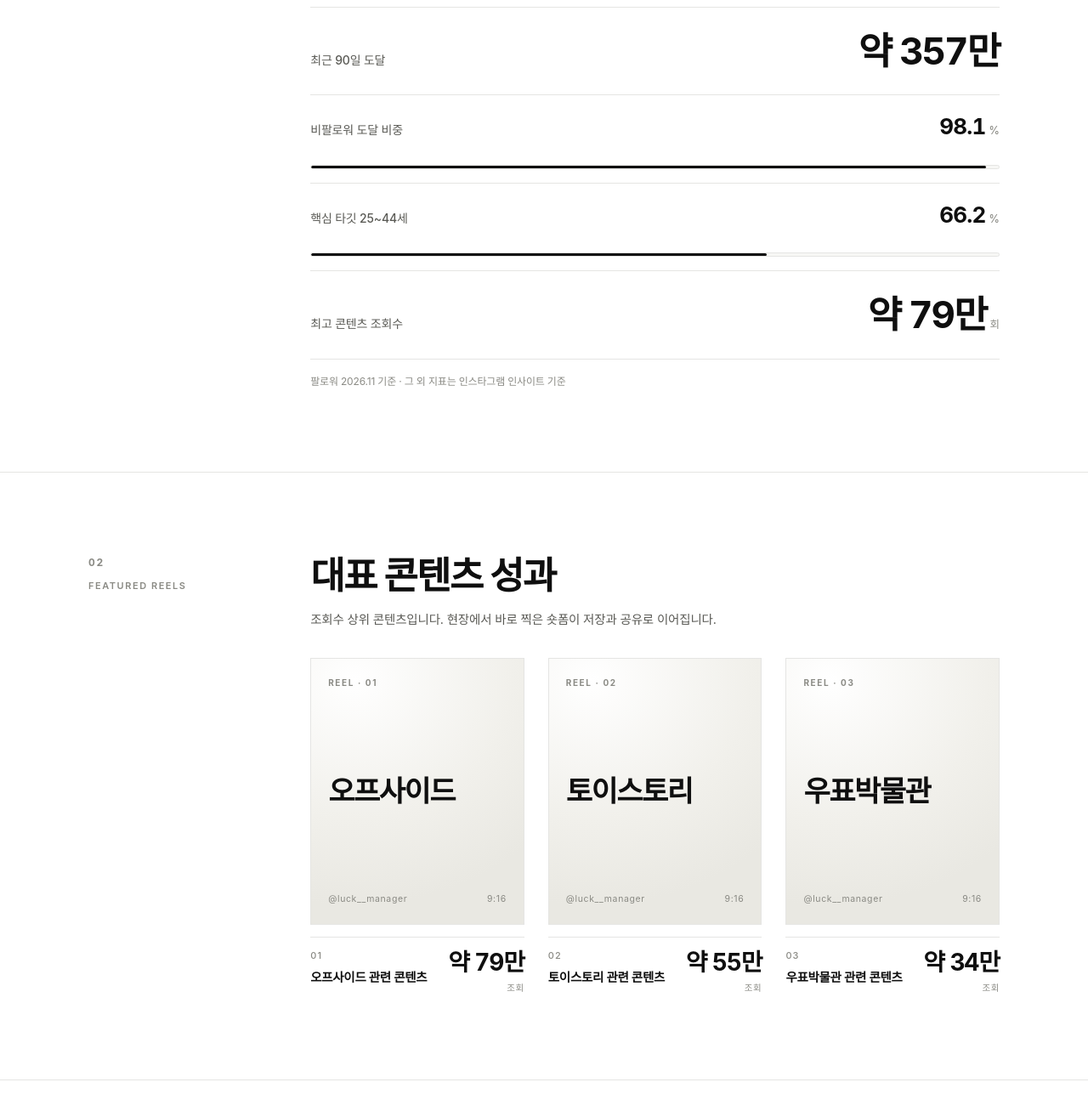
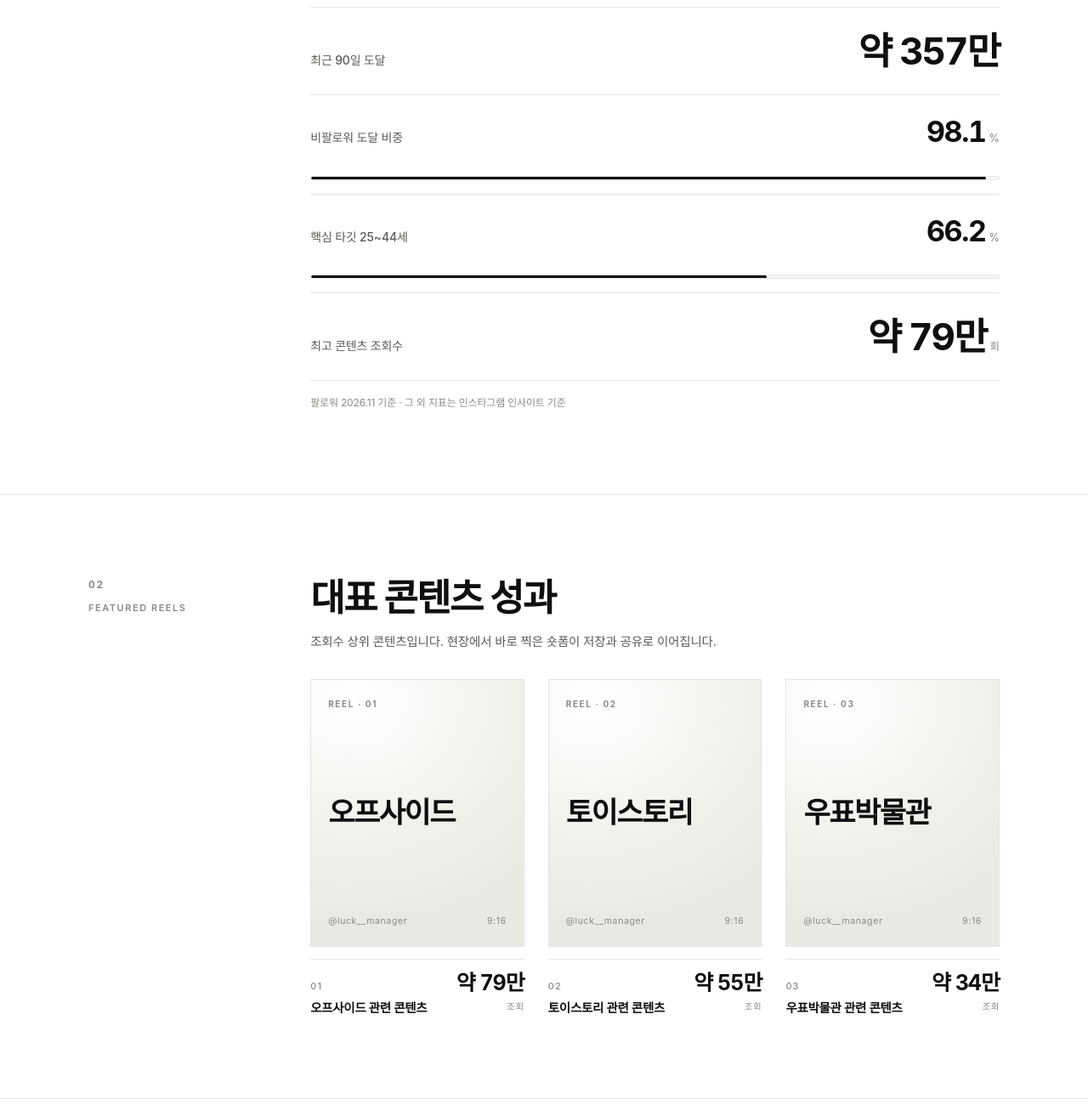
Before and after one commit to 2giryong-stack/luck-manager-mediakit, a plain HTML site: page index.html in a window 1280 px wide. Shown: the part 1260-2560 px from the top of the page at 85% size. Drawn offline with Linux system fonts and the light colour scheme; a web font is replaced by a local one.

Commit message:
대표 콘텐츠 메타 정렬·단가 카드 가격선 정렬·인사이트 비율 값 크기 조정

```diff
--- a/index.html
+++ b/index.html
@@ -147,7 +147,7 @@ button{font:inherit;color:inherit;background:none;border:0;cursor:pointer}
 .spec .row.key .val{font-size:clamp(30px,4.6vw,44px);letter-spacing:-0.045em}
 .spec .row.withbar{grid-template-columns:1fr;}
 .spec .row.withbar .head{display:flex;align-items:baseline;justify-content:space-between;gap:16px}
-.spec .row.withbar .val{text-align:left}
+.spec .row.withbar .val{text-align:left;font-size:clamp(26px,3.8vw,34px);letter-spacing:-0.04em}
 .bar{margin-top:12px;height:5px;background:var(--paper-2);border:1px solid var(--line);border-radius:999px;overflow:hidden}
 .bar i{display:block;height:100%;width:0;background:var(--ink);border-radius:999px;transition:width 1.1s var(--ease)}
 .in .bar i{width:var(--v)}
@@ -167,11 +167,11 @@ button{font:inherit;color:inherit;background:none;border:0;cursor:pointer}
 .cover-kicker{font-size:10px;font-weight:700;letter-spacing:0.16em;color:var(--ink-mute);text-transform:uppercase}
 .cover-word{font-size:clamp(24px,3.6vw,34px);font-weight:750;letter-spacing:-0.045em;line-height:1.05}
 .cover-foot{display:flex;justify-content:space-between;align-items:flex-end;font-size:10.5px;letter-spacing:0.06em;color:var(--ink-mute)}
-.reel-meta{display:flex;align-items:flex-start;justify-content:space-between;gap:14px;padding-top:14px;border-top:1px solid var(--line)}
+.reel-meta{display:grid;grid-template-columns:minmax(0,1fr) auto;align-items:end;gap:12px;padding-top:14px;border-top:1px solid var(--line)}
 .reel-meta .t{font-size:14.5px;font-weight:600;line-height:1.45;letter-spacing:-0.02em}
 .reel-meta .t span{display:block;font-size:11px;font-weight:500;color:var(--ink-mute);letter-spacing:0.1em;margin-bottom:6px}
-.views{text-align:right;white-space:nowrap}
-.views .num{display:block;font-size:clamp(22px,3vw,28px);font-weight:750;letter-spacing:-0.04em;line-height:1.1}
+.views{text-align:right;white-space:nowrap;min-width:0}
+.views .num{display:block;font-size:clamp(21px,2.4vw,25px);font-weight:750;letter-spacing:-0.04em;line-height:1.1}
 .views .unit{font-size:10.5px;color:var(--ink-mute);letter-spacing:0.06em}
 
 /* ---------- 03 브랜드·행사 이력 ---------- */
@@ -201,11 +201,11 @@ button{font:inherit;color:inherit;background:none;border:0;cursor:pointer}
   position:relative;
 }
 .plan .pk{display:flex;align-items:center;gap:8px;font-size:10.5px;font-weight:700;letter-spacing:0.14em;text-transform:uppercase;color:var(--ink-mute)}
-.plan h3{font-size:clamp(17px,2.4vw,19px);font-weight:700;letter-spacing:-0.03em;line-height:1.35}
+.plan h3{font-size:clamp(19px,2.6vw,22px);font-weight:700;letter-spacing:-0.03em;line-height:1.32}
 .plan .price{display:flex;align-items:baseline;gap:4px;margin-top:auto;padding-top:6px}
 .plan .price .n{font-size:clamp(30px,5vw,40px);font-weight:750;letter-spacing:-0.045em;line-height:1}
 .plan .price .w{font-size:13px;font-weight:500;color:var(--ink-soft)}
-.plan .inc{display:flex;flex-wrap:wrap;gap:6px;margin-top:-4px}
+.plan .inc{display:flex;flex-wrap:wrap;gap:6px;margin-top:2px;min-height:56px;align-content:flex-start}
 .plan .inc span{font-size:11px;color:var(--ink-soft);border:1px solid var(--line);border-radius:999px;padding:4px 9px;background:var(--paper-2)}
 .plan.featured{background:var(--ink);color:var(--paper);border-color:var(--ink)}
 .plan.featured .pk{color:rgba(255,255,255,.62)}
```
